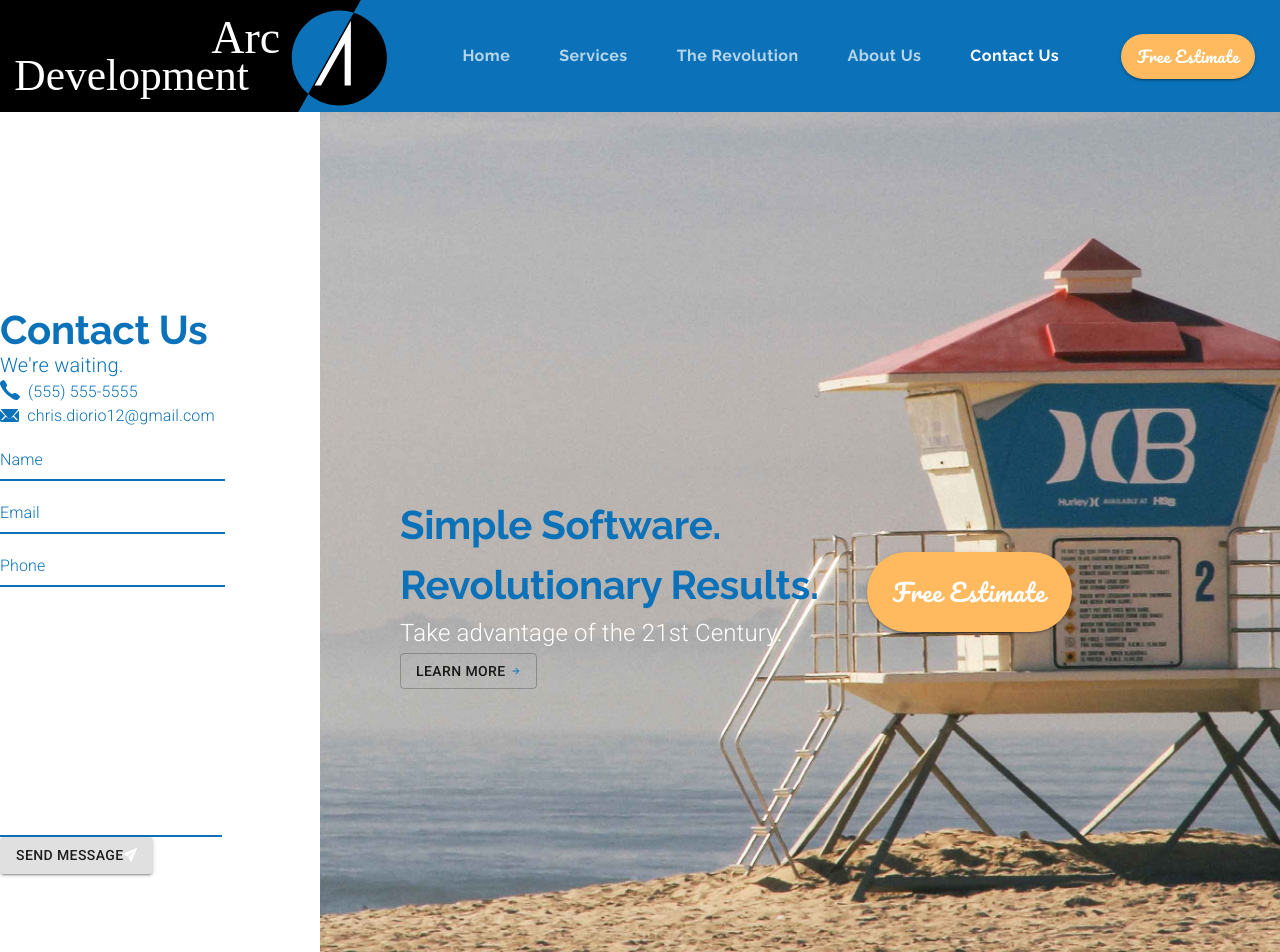
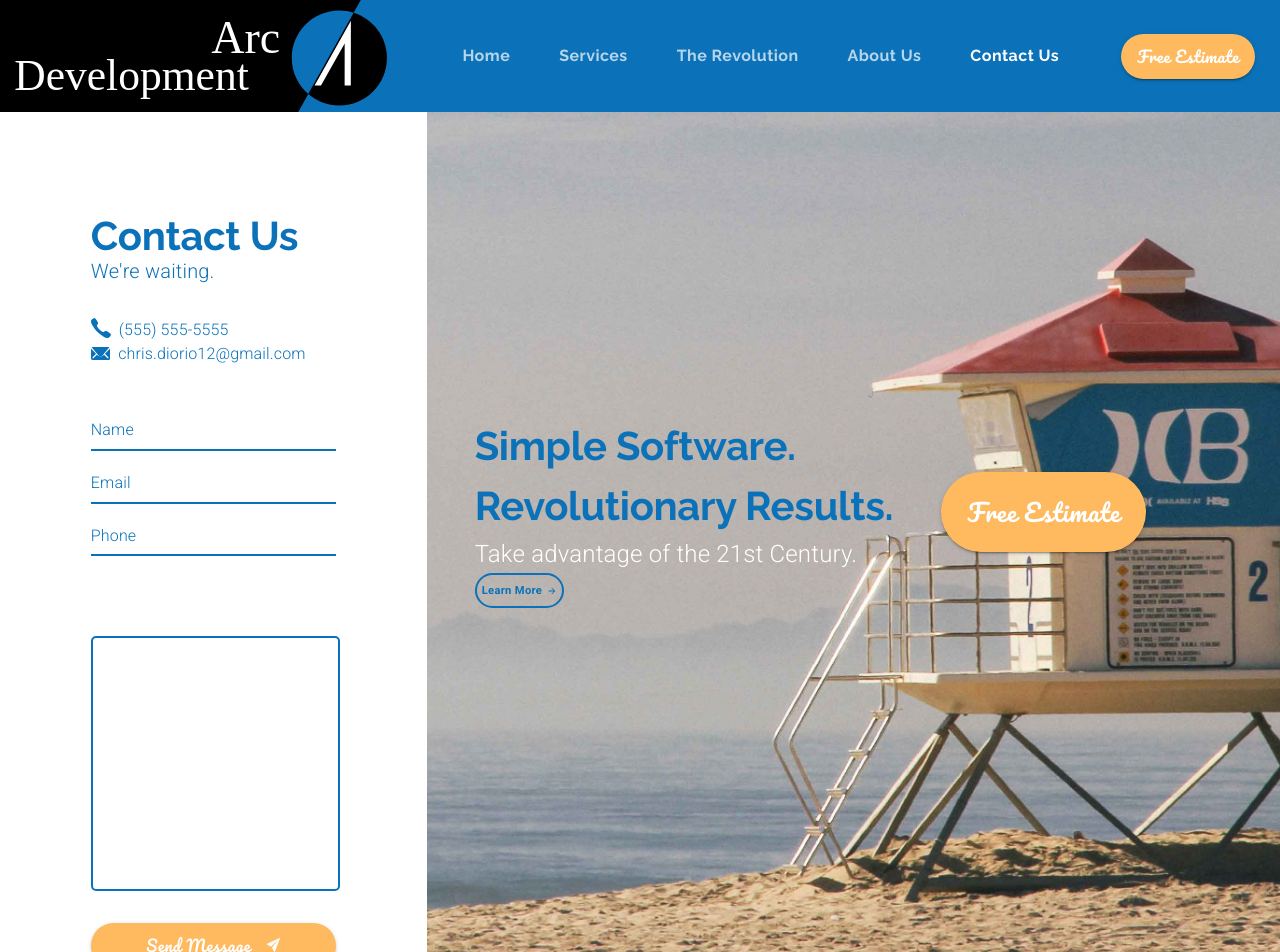
Before and after one commit to PupRiku/arcdevelopment_class, a React (Create React App) app: page /contact in a window 1280 px wide. Shown: the top 952 px of the page. Built offline with nearby package versions, Linux system fonts and the light colour scheme.

Commit message:
Base styling for contact page

```diff
--- a/src/components/Contact.js
+++ b/src/components/Contact.js
@@ -20,6 +20,7 @@ const useStyles = makeStyles((theme) => ({
     backgroundSize: 'cover',
     backgroundRepeat: 'no-repeat',
     height: '60em',
+    paddingBottom: '10em',
   },
   estimateButton: {
     ...theme.typography.estimate,
@@ -37,6 +38,7 @@ const useStyles = makeStyles((theme) => ({
       marginRight: 0,
       marginLeft: 0,
     },
+  },
   learnButton: {
     ...theme.typography.learnButton,
     fontSize: '0.7rem',
@@ -45,6 +47,21 @@ const useStyles = makeStyles((theme) => ({
     [theme.breakpoints.down('sm')]: {
       marginBottom: '2em',
     },
+  },
+  message: {
+    border: `2px solid ${theme.palette.common.blue}`,
+    marginTop: '5em',
+    borderRadius: 5,
+  },
+  sendButton: {
+    ...theme.typography.estimate,
+    borderRadius: 50,
+    height: 45,
+    width: 245,
+    fontSize: '1rem',
+    backgroundColor: theme.palette.common.orange,
+    '&:hover': {
+      backgroundColor: theme.palette.secondary.light,
     },
   },
 }));
@@ -63,7 +80,17 @@ export default function Contact(props) {
 
   return (
     <Grid container direction="row">
-      <Grid item container direction="column" justify="center" lg={3}>
+      <Grid
+        item
+        container
+        direction="column"
+        justify="center"
+        lg={4}
+        xl={3}
+        alignItems="center"
+      >
+        <Grid item>
+          <Grid container direction="column">
             <Grid item>
               <Typography variant="h2" style={{ lineHeight: 1 }}>
                 Contact Us
@@ -75,9 +102,13 @@ export default function Contact(props) {
                 We're waiting.
               </Typography>
             </Grid>
-        <Grid item container>
+            <Grid item container style={{ marginTop: '2em' }}>
               <Grid item>
-            <img src={phoneIcon} alt="phone" style={{ marginRight: '0.5em' }} />
+                <img
+                  src={phoneIcon}
+                  alt="phone"
+                  style={{ marginRight: '0.5em' }}
+                />
               </Grid>
               <Grid item>
                 <Typography
@@ -88,7 +119,7 @@ export default function Contact(props) {
                 </Typography>
               </Grid>
             </Grid>
-        <Grid item container>
+            <Grid item container style={{ marginBottom: '2em' }}>
               <Grid item>
                 <img
                   src={emailIcon}
@@ -105,11 +136,17 @@ export default function Contact(props) {
                 </Typography>
               </Grid>
             </Grid>
-        <Grid item container>
+            <Grid
+              item
+              container
+              direction="column"
+              style={{ maxWidth: '20em' }}
+            >
               <Grid item>
                 <TextField
                   label="Name"
                   id="name"
+                  fullWidth
                   value={name}
                   onChange={(event) => setName(event.target.value)}
                 />
@@ -118,6 +155,7 @@ export default function Contact(props) {
                 <TextField
                   label="Email"
                   id="email"
+                  fullWidth
                   value={email}
                   onChange={(event) => setEmail(event.target.value)}
                 />
@@ -126,32 +164,49 @@ export default function Contact(props) {
                 <TextField
                   label="Phone"
                   id="phone"
+                  fullWidth
                   value={phone}
                   onChange={(event) => setPhone(event.target.value)}
                 />
               </Grid>
             </Grid>
-        <Grid item>
+            <Grid item style={{ maxWidth: '20em' }}>
               <TextField
+                InputProps={{ disableUnderline: true }}
                 id="message"
+                fullWidth
+                className={classes.message}
                 value={message}
                 multiline
                 rows={10}
                 onChange={(event) => setMessage(event.target.value)}
               />
             </Grid>
-        <Grid item>
-          <Button variant="contained">
+            <Grid item container justify="center" style={{ marginTop: '2em' }}>
+              <Button variant="contained" className={classes.sendButton}>
                 Send Message
-            <img src={airplane} alt="paper airplane" />{' '}
+                <img
+                  src={airplane}
+                  alt="paper airplane"
+                  style={{ marginLeft: '1em' }}
+                />
               </Button>
             </Grid>
           </Grid>
-      <Grid item container className={classes.background} lg={9} alignItems='center'>
+        </Grid>
+      </Grid>
+      <Grid
+        item
+        container
+        className={classes.background}
+        lg={8}
+        xl={9}
+        alignItems="center"
+      >
         <Grid
           item
           style={{
-            marginLeft: matchesSM ? 0 : '5em',
+            marginLeft: matchesSM ? 0 : '3em',
             textAlign: matchesSM ? 'center' : 'inherit',
           }}
         >
```
Lines whose indentation alone changed are shown as unchanged.
